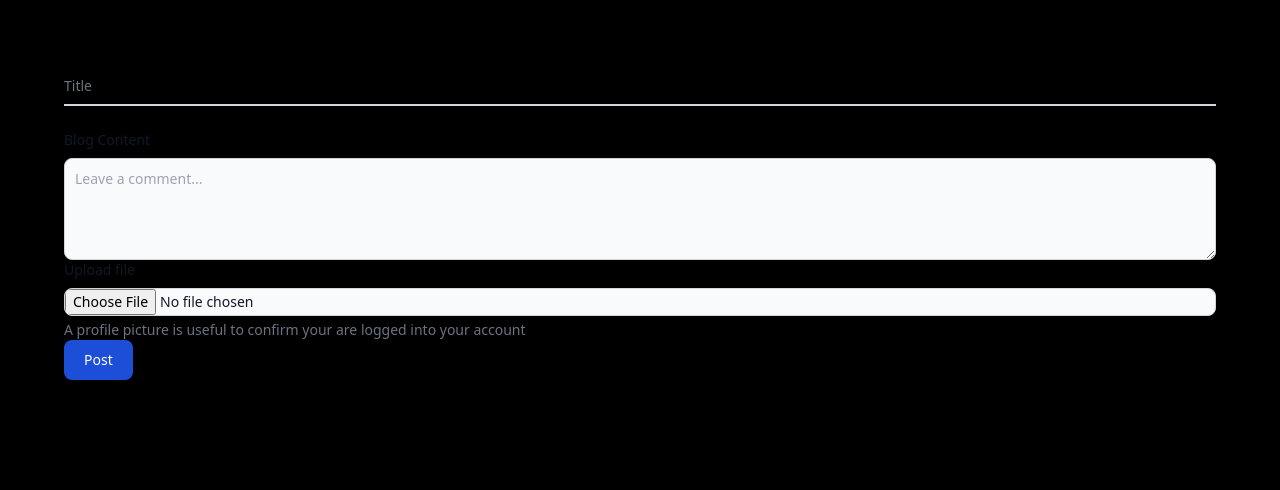
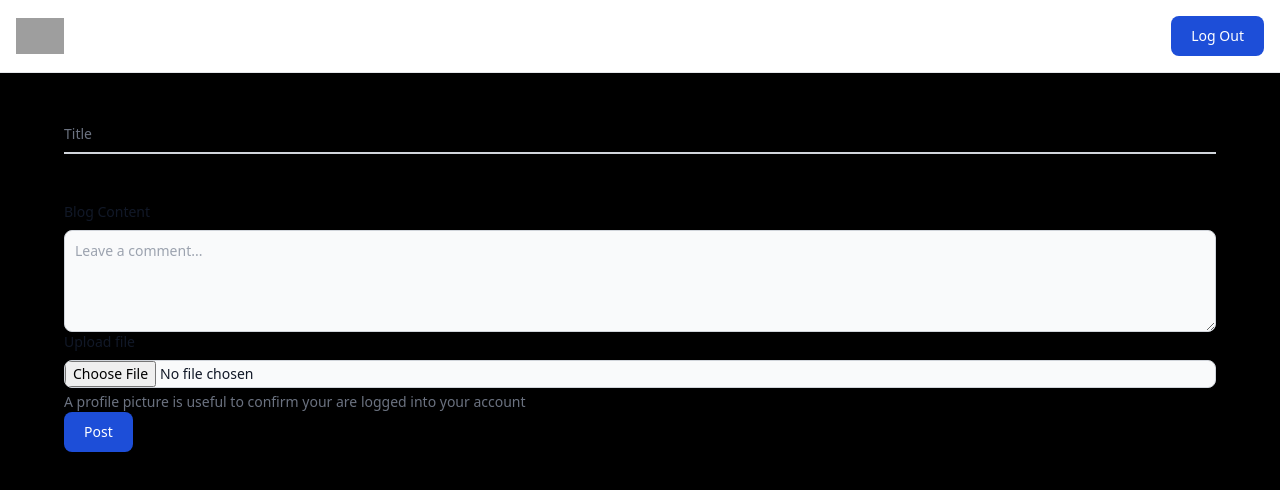
Before and after one commit to kunwarabhi7/blogNextJS, a Next.js app: page /createablog in a window 1280 px wide. Shown: the top 490 px of the page. Built offline with nearby package versions, Linux system fonts and the light colour scheme; grey boxes are pictures that could not be loaded.

Commit message:
added blog page

```diff
--- a/components/NavBar.jsx
+++ b/components/NavBar.jsx
@@ -15,7 +15,7 @@ const NavBar = () => {
   <div class="container flex flex-wrap items-center justify-between mx-auto">
   <a href="https://flowbite.com/" class="flex items-center">
       <img src="https://flowbite.com/docs/images/logo.svg" class="h-6 mr-3 sm:h-9" alt="Flowbite Logo" />
-      <span class="self-center text-xl font-semibold whitespace-nowrap dark:text-white">Flowbite</span>
+      <span class="self-center text-xl font-semibold whitespace-nowrap dark:text-white">Abhishek's Blog</span>
   </a>
   <div class="flex md:order-2">
       <button type="button" class="text-white bg-blue-700 hover:bg-blue-800 focus:ring-4 focus:outline-none focus:ring-blue-300 font-medium rounded-lg text-sm px-5 py-2.5 text-center mr-3 md:mr-0 dark:bg-blue-600 dark:hover:bg-blue-700 dark:focus:ring-blue-800" onClick={logout}>Log Out</button>
--- a/pages/createablog.jsx
+++ b/pages/createablog.jsx
@@ -1,10 +1,13 @@
+import NavBar from '@/components/NavBar'
 import React from 'react'
 
 const createablog = () => {
+
   return (
     <div className='bg-black text-white h-screen p-16'>
+        <NavBar />
 <form>
-  <div class="relative z-0 w-full mb-6 group ">
+  <div class="relative z-0 w-full my-12 group ">
       <input type="text" name="floating_email" id="floating_email" class="block py-2.5 px-0 w-full text-sm text-gray-900 bg-transparent border-0 border-b-2 border-gray-300 appearance-none dark:text-white dark:border-gray-600 dark:focus:border-blue-500 focus:outline-none focus:ring-0 focus:border-blue-600 peer" placeholder=" " required />
       <label for="floating_email" class="peer-focus:font-medium absolute text-sm text-gray-500 dark:text-gray-400 duration-300 transform -translate-y-6 scale-75 top-3 -z-10 origin-[0] peer-focus:left-0 peer-focus:text-blue-600 peer-focus:dark:text-blue-500 peer-placeholder-shown:scale-100 peer-placeholder-shown:translate-y-0 peer-focus:scale-75 peer-focus:-translate-y-6">Title</label>
   </div>
```
